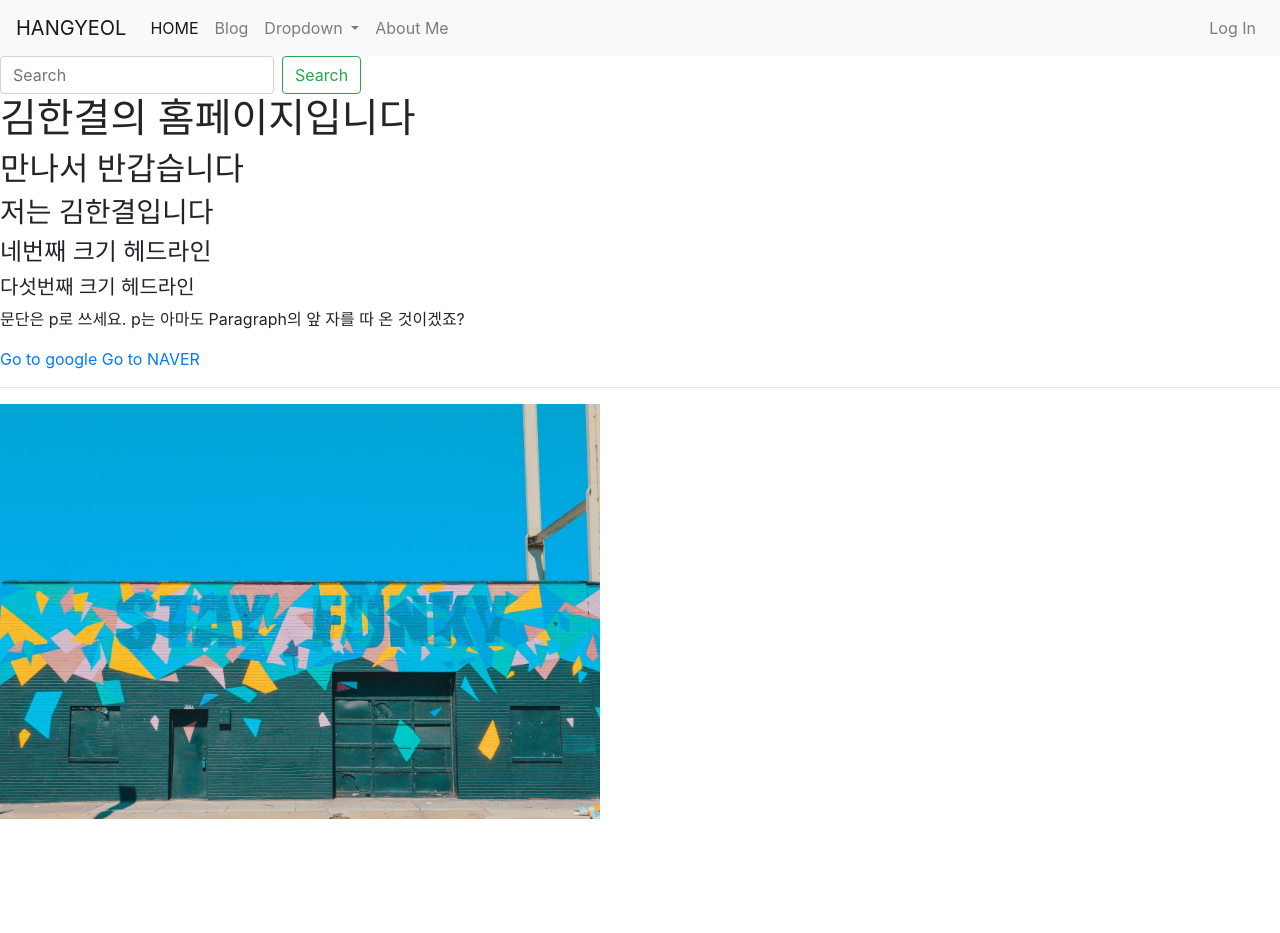
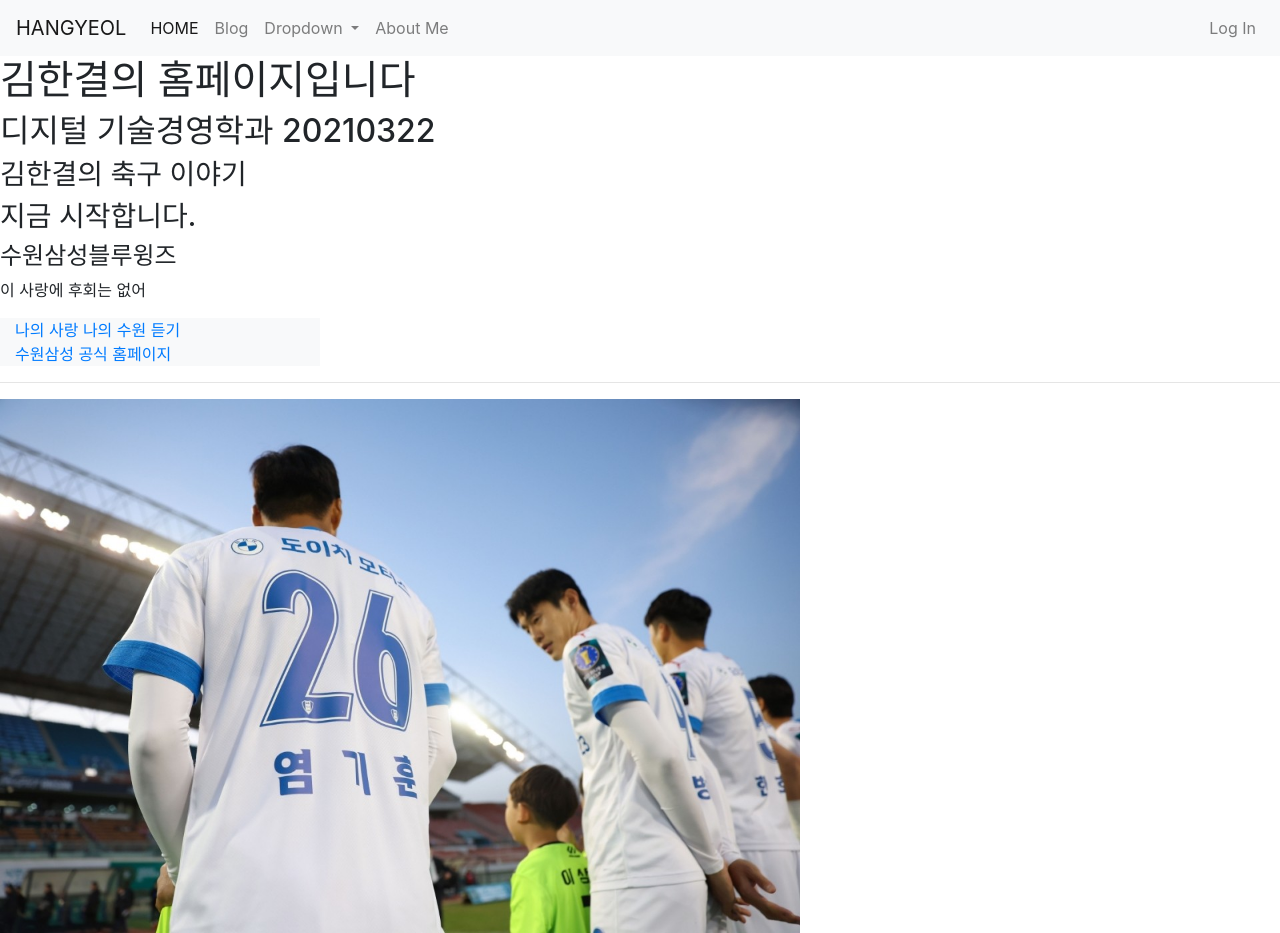
Before and after one commit to Han05160/Han05160.github.io, a plain HTML site: page index.html in a window 1280 px wide. Before the commit the page ends 819 px from the top, so only its background shows below. Drawn offline with nearby package versions, Linux system fonts and the light colour scheme.

Commit message:
my homepage

```diff
--- a/index.html
+++ b/index.html
@@ -2,6 +2,7 @@
 <html>
 
 <head>
+    <script src="https://kit.fontawesome.com/1ccdd1ee22.js" crossorigin="anonymous"></script>
     <nav class="navbar navbar-expand-lg navbar-light bg-light">
         <a class="navbar-brand" href="./index.html">HANGYEOL</a>
         <button class="navbar-toggler" type="button" data-toggle="collapse" data-target="#navbarSupportedContent" aria-controls="navbarSupportedContent" aria-expanded="false" aria-label="Toggle navigation">
@@ -71,11 +72,6 @@
             </div>
             </div>
          </div>
-
-          <form class="form-inline my-2 my-lg-0">
-            <input class="form-control mr-sm-2" type="search" placeholder="Search" aria-label="Search">
-            <button class="btn btn-outline-success my-2 my-sm-0" type="submit">Search</button>
-          </form>
         </div>
       </nav>
     <title>About me</title>
@@ -85,18 +81,21 @@
 </head>
 <body>
     </nav>
+    <h1>김한결의 홈페이지입니다</h1>
+    <h2>디지털 기술경영학과 20210322</h2>
+    <h3>김한결의 축구 이야기</h3>
+    <h3>지금 시작합니다.</h3>
+    <h4>수원삼성블루윙즈</h4>
 
-    <h1>김한결의 홈페이지입니다</h1>
-    <h2>만나서 반갑습니다</h2>
-    <h3>저는 김한결입니다</h3>
-    <h4>네번째 크기 헤드라인</h4>
-    <h5>다섯번째 크기 헤드라인</h5>
-
-    <p>문단은 p로 쓰세요. p는 아마도 Paragraph의 앞 자를 따 온 것이겠죠?</p>
-    <a href="https://www.google.com">Go to google</a>
-    <a href="https://m.naver.com/">Go to NAVER</a>
+    <p>이 사랑에 후회는 없어</p>
+    <div class="col-sm col-lg-3 bg-light">
+    <a href="https://youtu.be/DUP_e3ZFpYc?si=nRnCHyo5rf0lF6nZ">나의 사랑 나의 수원 듣기</a>
+    </div>
+    <div class="col-sm col-lg-3 bg-light">
+    <a href="http://www.bluewings.kr/">수원삼성 공식 홈페이지</a>
+    </div>
     <hr />
-    <img src="./images/stay_funky.jpg" width="600px">
+    <img src="./images/suwon.jpg" width="800px">
 
     <script src="https://code.jquery.com/jquery-3.5.1.slim.min.js" integrity="sha384-DfXdz2htPH0lsSSs5nCTpuj/zy4C+OGpamoFVy38MVBnE+IbbVYUew+OrCXaRkfj" crossorigin="anonymous"></script>
     <script src="https://cdn.jsdelivr.net/npm/popper.js@1.16.1/dist/umd/popper.min.js" integrity="sha384-9/reFTGAW83EW2RDu2S0VKaIzap3H66lZH81PoYlFhbGU+6BZp6G7niu735Sk7lN" crossorigin="anonymous"></script>
```
Also changed, not shown: about_me.html (+3 -1 lines), blog_list.html (+9 -9 lines), images/blog01.jpg (added), images/blog02.jpg (added), images/suwon.jpg (added), 1 other file.
